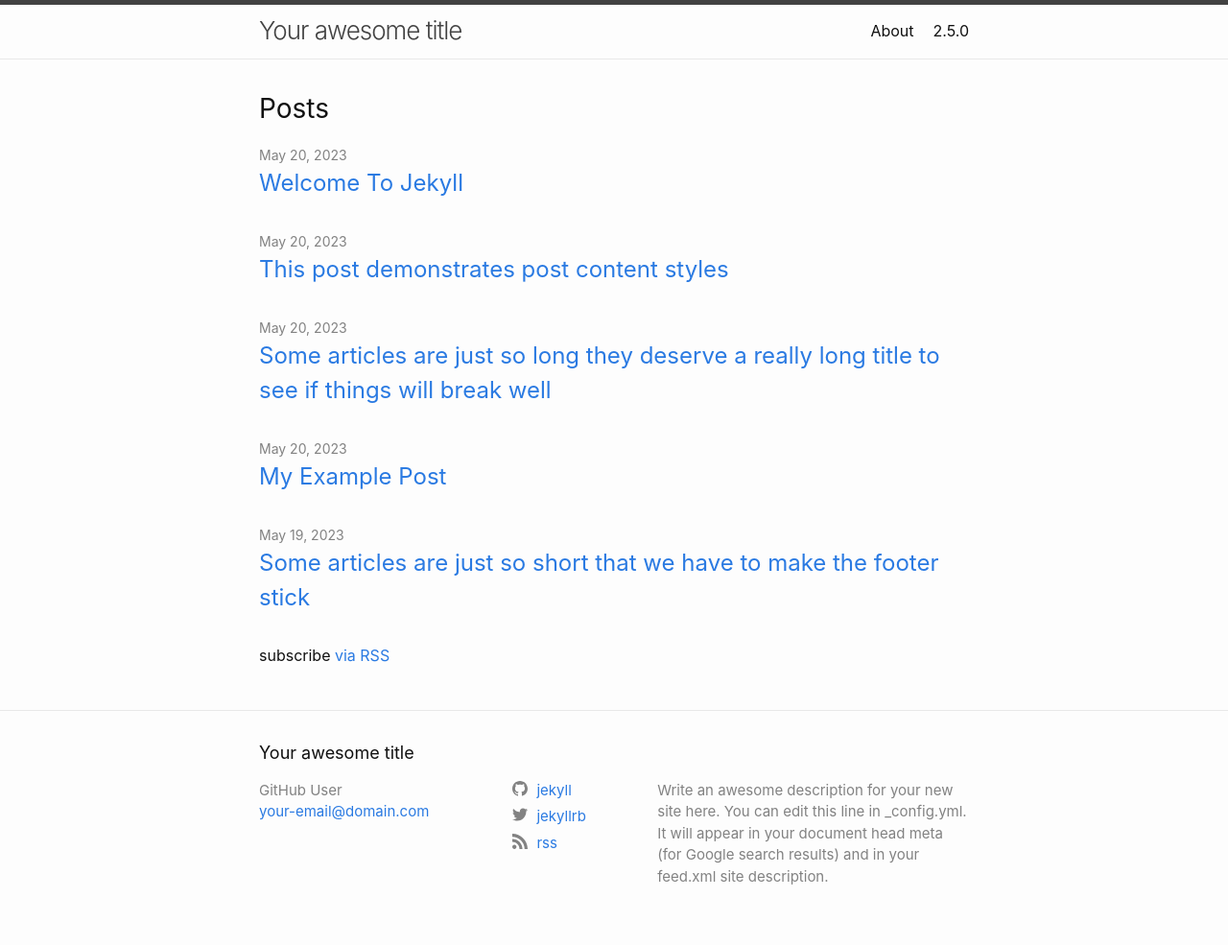
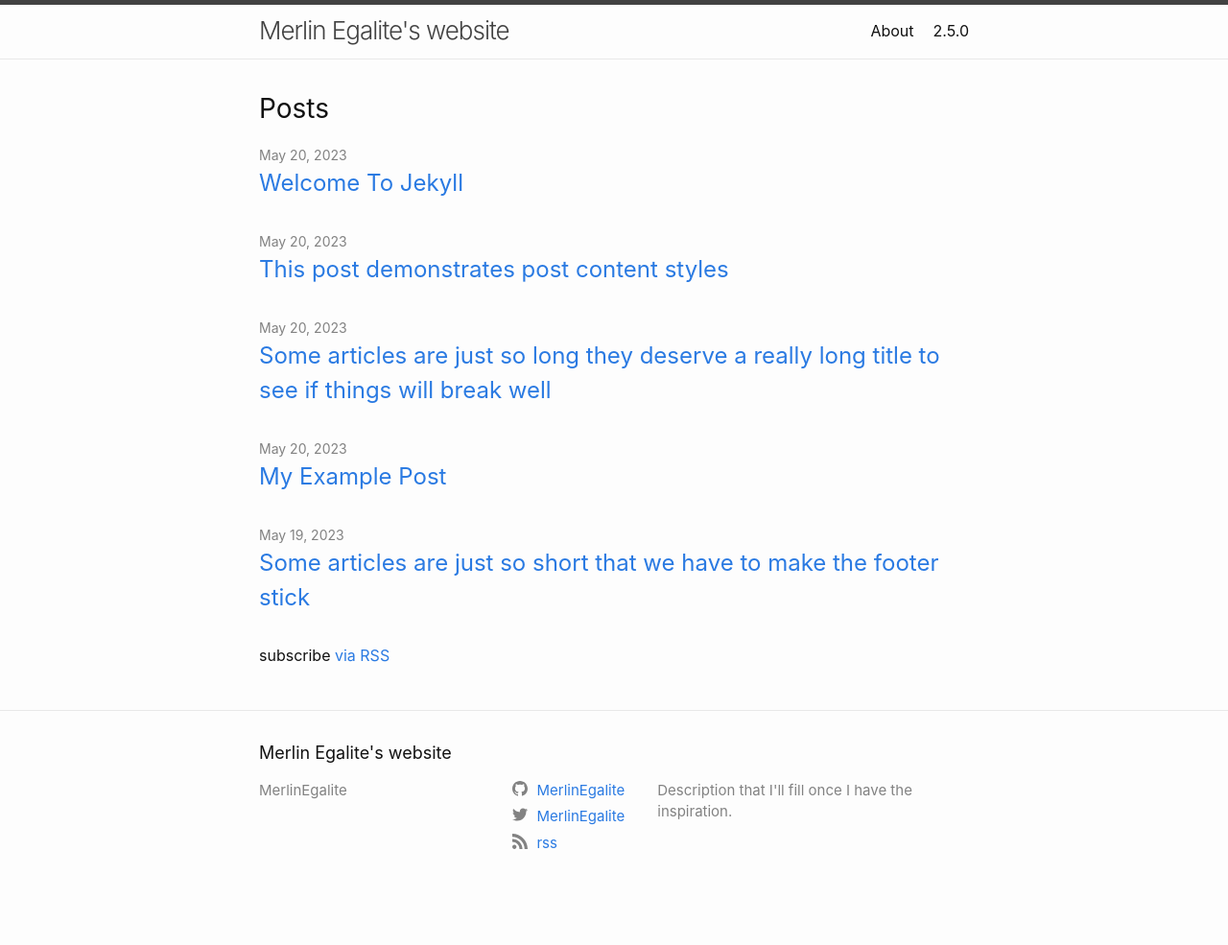
Before and after one commit to MerlinEgalite/MerlinEgalite.github.io, a Jekyll site: the page built from index.md, in a window 1280 px wide. Shown: the whole page at 96% size. Built offline with Jekyll 4.4.1, drawn with Linux system fonts in a browser that asks for light colours; after the commit the page ends 950 px from its top, so only the background shows below that.

Commit message:
feat: a few modifs

```diff
--- a/_config.yml
+++ b/_config.yml
@@ -1,14 +1,12 @@
-title: Your awesome title
-author: GitHub User
-email: your-email@domain.com
+title: Merlin Egalite's website
+author: MerlinEgalite
+# email: your-email@domain.com
 description: > # this means to ignore newlines until "twitter_username:"
-  Write an awesome description for your new site here. You can edit this
-  line in _config.yml. It will appear in your document head meta (for
-  Google search results) and in your feed.xml site description.
+  Description that I'll fill once I have the inspiration.
 
 # social links
-twitter_username: jekyllrb
-github_username:  jekyll
+twitter_username: MerlinEgalite
+github_username:  MerlinEgalite
 rss: rss
 # dribbble_username: jekyll
 # facebook_username: jekyll
```
